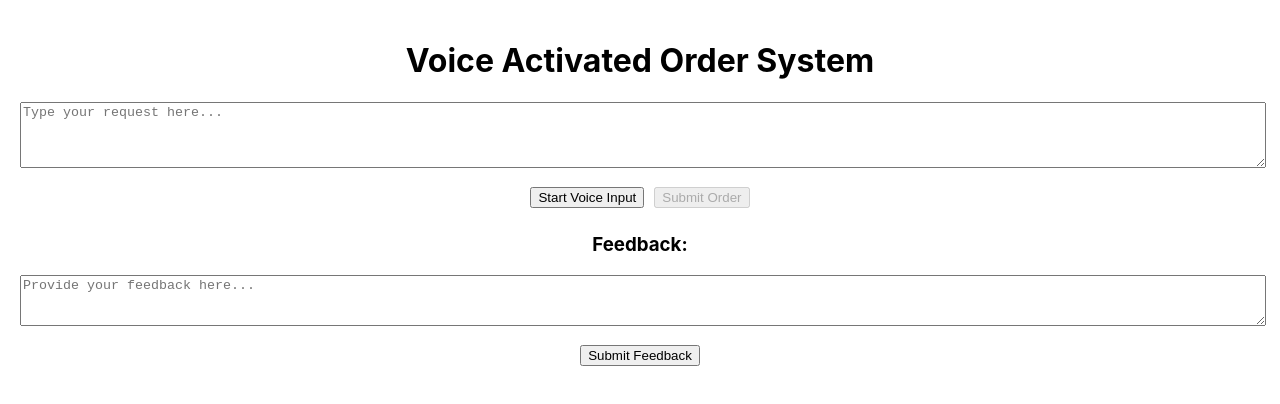
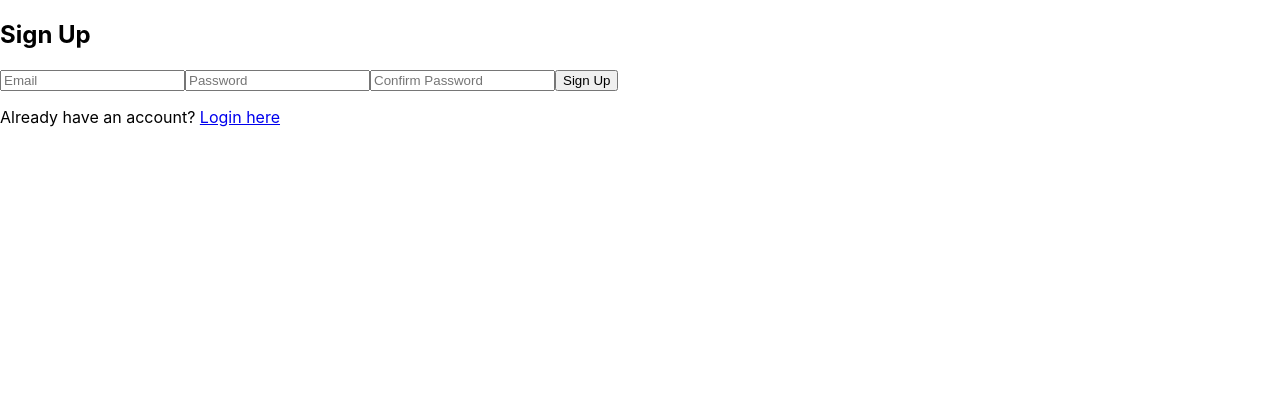
Before and after one commit to Corelocked/react-voice-enabled-ordering-system, a React (Create React App) app in the folder voice-order-ui/: page /signup in a window 1280 px wide. Shown: the top 404 px of the page. Built offline with nearby package versions, Linux system fonts and the light colour scheme.

Commit message:
added firebase auth for login and signup

```diff
--- a/voice-order-ui/package.json
+++ b/voice-order-ui/package.json
@@ -7,8 +7,10 @@
     "@testing-library/react": "^13.4.0",
     "@testing-library/user-event": "^13.5.0",
     "axios": "^1.7.7",
+    "firebase": "^11.0.1",
     "react": "^18.3.1",
     "react-dom": "^18.3.1",
+    "react-router-dom": "^6.28.0",
     "react-scripts": "5.0.1",
     "web-vitals": "^2.1.4"
   },
--- a/voice-order-ui/src/App.js
+++ b/voice-order-ui/src/App.js
@@ -1,11 +1,22 @@
+// App.js
 import React from 'react';
+import { BrowserRouter as Router, Route, Routes, Navigate } from 'react-router-dom';
 import VoiceOrder from './components/VoiceOrder';
+import Login from './components/Login';
+import Signup from './components/Signup';
 
 function App() {
     return (
+        <Router>
             <div className="App">
-                <VoiceOrder />
+                <Routes>
+                    <Route path="/" element={<Navigate to="/login" />} />
+                    <Route path="/login" element={<Login />} />
+                    <Route path="/signup" element={<Signup />} />
+                    <Route path="/voice-order" element={<VoiceOrder />} />
+                </Routes>
             </div>
+        </Router>
     );
 }
 
--- /dev/null
+++ b/voice-order-ui/src/components/Login.js
@@ -0,0 +1,60 @@
+// Login.js
+import React, { useState } from 'react';
+import { signInWithEmailAndPassword } from "firebase/auth";
+import { auth } from '../firebase';
+import { useNavigate } from 'react-router-dom';
+
+const Login = () => {
+  const [email, setEmail] = useState("");
+  const [password, setPassword] = useState("");
+  const [error, setError] = useState(null);
+  const [loading, setLoading] = useState(false);
+  const navigate = useNavigate();
+
+  const handleLogin = async (e) => {
+    e.preventDefault();
+    setLoading(true);
+    setError(null);
+
+    try {
+      await signInWithEmailAndPassword(auth, email, password);
+      console.log("Logged in successfully");
+      navigate("/voice-order"); // Redirect to voice-order page upon successful login
+    } catch (err) {
+      setError("Invalid email or password.");
+    } finally {
+      setLoading(false);
+    }
+  };
+
+  return (
+    <div className="login-container">
+      <h2>Login</h2>
+      <form onSubmit={handleLogin}>
+        <input
+          type="email"
+          placeholder="Email"
+          value={email}
+          onChange={(e) => setEmail(e.target.value)}
+          required
+        />
+        <input
+          type="password"
+          placeholder="Password"
+          value={password}
+          onChange={(e) => setPassword(e.target.value)}
+          required
+        />
+        <button type="submit" disabled={loading}>
+          {loading ? "Logging in..." : "Login"}
+        </button>
+      </form>
+      {error && <p className="error">{error}</p>}
+      <p className="signup-redirect">
+        Don’t have an account? <a href="/signup">Sign up here</a>
+      </p>
+    </div>
+  );
+};
+
+export default Login;
--- /dev/null
+++ b/voice-order-ui/src/components/Signup.js
@@ -0,0 +1,73 @@
+// Signup.js
+import React, { useState } from 'react';
+import { createUserWithEmailAndPassword } from "firebase/auth";
+import { auth } from '../firebase';
+import { useNavigate } from 'react-router-dom';
+
+const Signup = () => {
+  const [email, setEmail] = useState("");
+  const [password, setPassword] = useState("");
+  const [confirmPassword, setConfirmPassword] = useState("");
+  const [error, setError] = useState(null);
+  const [loading, setLoading] = useState(false);
+  const navigate = useNavigate();
+
+  const handleSignup = async (e) => {
+    e.preventDefault();
+    setError(null);
+
+    if (password !== confirmPassword) {
+      setError("Passwords do not match");
+      return;
+    }
+
+    setLoading(true);
+    try {
+      await createUserWithEmailAndPassword(auth, email, password);
+      console.log("Account created successfully");
+      navigate("/login"); // Redirect to login page upon successful signup
+    } catch (err) {
+      setError("Failed to create account. Please try again.");
+    } finally {
+      setLoading(false);
+    }
+  };
+
+  return (
+    <div className="signup-container">
+      <h2>Sign Up</h2>
+      <form onSubmit={handleSignup}>
+        <input
+          type="email"
+          placeholder="Email"
+          value={email}
+          onChange={(e) => setEmail(e.target.value)}
+          required
+        />
+        <input
+          type="password"
+          placeholder="Password"
+          value={password}
+          onChange={(e) => setPassword(e.target.value)}
+          required
+        />
+        <input
+          type="password"
+          placeholder="Confirm Password"
+          value={confirmPassword}
+          onChange={(e) => setConfirmPassword(e.target.value)}
+          required
+        />
+        <button type="submit" disabled={loading}>
+          {loading ? "Signing up..." : "Sign Up"}
+        </button>
+      </form>
+      {error && <p className="error">{error}</p>}
+      <p className="login-redirect">
+        Already have an account? <a href="/login">Login here</a>
+      </p>
+    </div>
+  );
+};
+
+export default Signup;
--- /dev/null
+++ b/voice-order-ui/src/firebase.js
@@ -0,0 +1,23 @@
+// Import the functions you need from the SDKs you need
+import { initializeApp } from "firebase/app";
+import { getAnalytics } from "firebase/analytics";
+import { getAuth } from "firebase/auth";
+// TODO: Add SDKs for Firebase products that you want to use
+// https://firebase.google.com/docs/web/setup#available-libraries
+
+// Your web app's Firebase configuration
+// For Firebase JS SDK v7.20.0 and later, measurementId is optional
+const firebaseConfig = {
+  apiKey: "AIzaSyBgBuu4u7sDTeehmPgiMXrSrFiYE3Twbb8",
+  authDomain: "voice-order-assistant.firebaseapp.com",
+  projectId: "voice-order-assistant",
+  storageBucket: "voice-order-assistant.firebasestorage.app",
+  messagingSenderId: "628014903875",
+  appId: "1:628014903875:web:ed785cdb6e947ecf989af6",
+  measurementId: "G-7P8TY6470X"
+};
+
+// Initialize Firebase
+const app = initializeApp(firebaseConfig);
+const analytics = getAnalytics(app);
+export const auth = getAuth(app);
```
Also changed, not shown: 1 other file (tests, documents, lock files or other folders).
